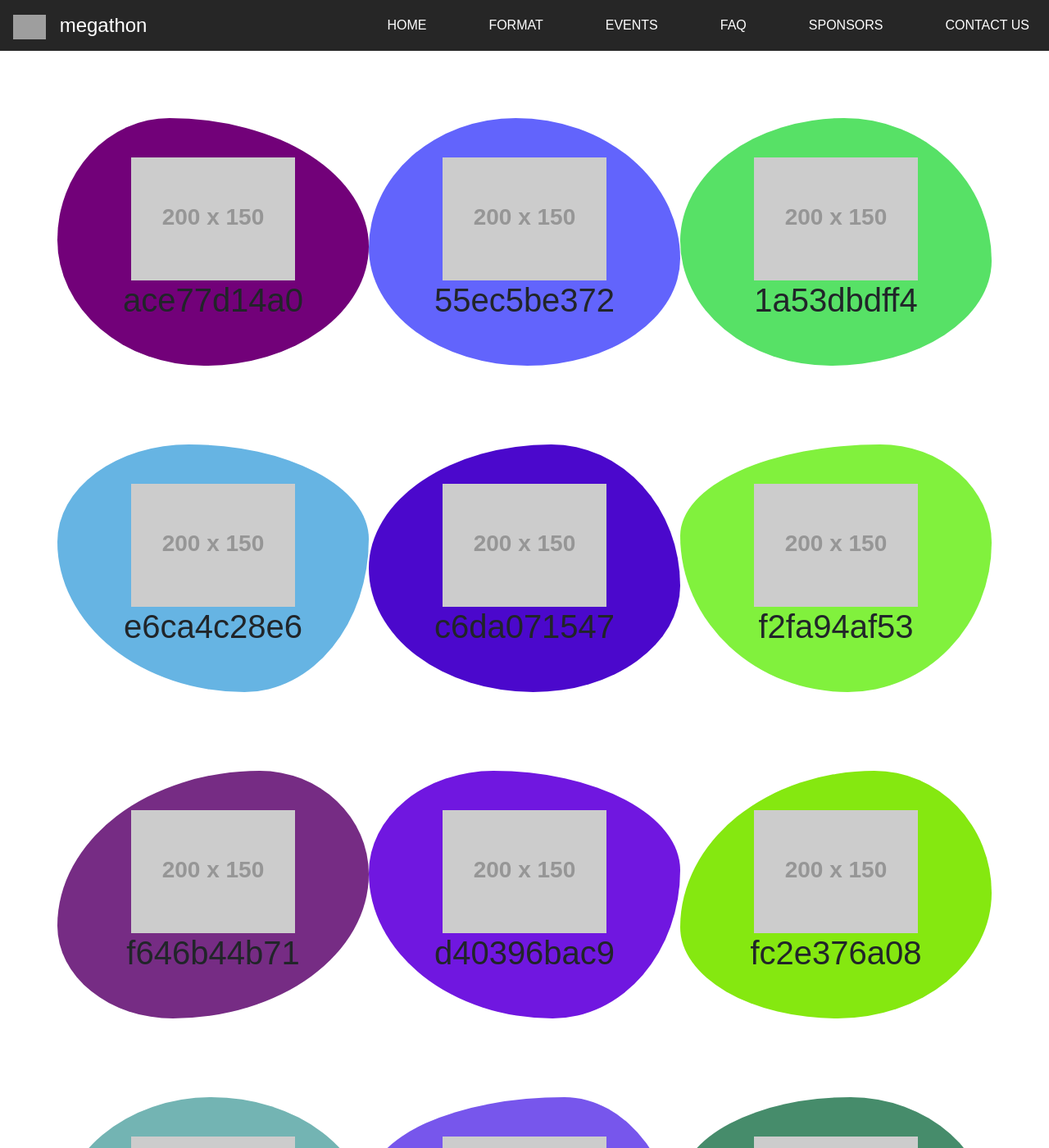
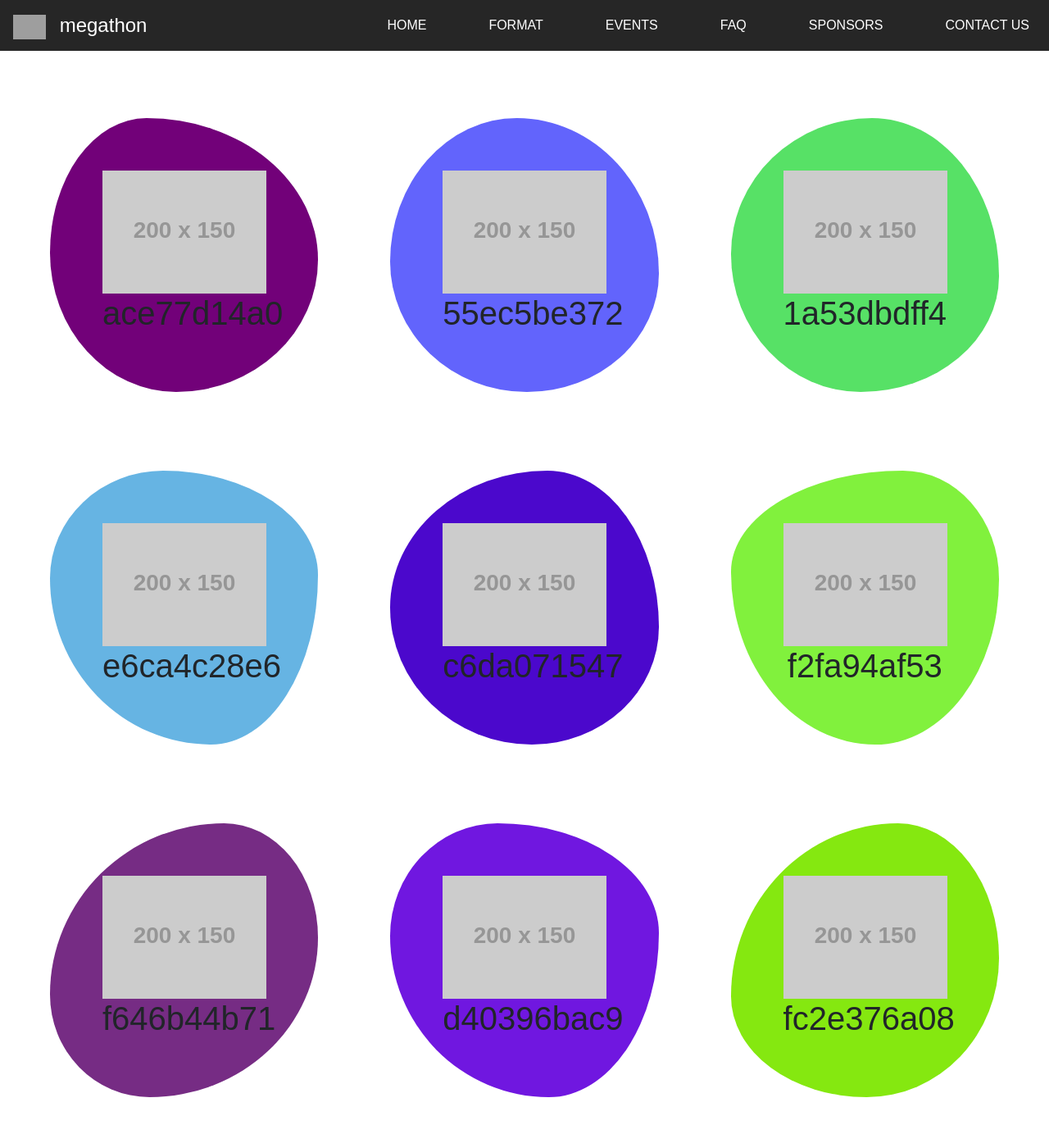
Before and after one commit to IIIT-ECell/megathon, a Jekyll site: the page built from sponsors.html, in a window 1280 px wide and 1400 px high. Shown: the whole window at 82% size. Built offline with Jekyll 4.4.1, drawn with Linux system fonts in a browser that asks for light colours; nearby versions of some CDN libraries; some web fonts are replaced.

Commit message:
Looks ok on all devices

```diff
--- a/css/sponsors.css
+++ b/css/sponsors.css
@@ -1,3 +1,38 @@
-.sponsor-content {
-    padding: 3rem;
+.sponsor {
+    padding: 4rem;
+    width: 75%;
+    margin: auto;
 }
+
+.sponsor > img {
+    width: auto;
+}
+
+.sponsor-container {
+    margin: auto;
+    width: 95%;
+}
+
+@media (max-width: 1500px) {
+    .sponsor {
+        width: 85%;
+    }
+}
+
+@media (max-width: 1200px) {
+    .sponsor {
+        width: 100%;
+    }
+}
+
+@media (max-width: 767px) {
+    .sponsor {
+        width: 70%;
+    }
+}
+
+@media (max-width: 500px) {
+    .sponsor {
+        width: 95%;
+    }
+}
--- a/sponsors.html
+++ b/sponsors.html
@@ -6,12 +6,12 @@
 
 <div class="py-5"></div>
 
-<div class="container">
+<div class="sponsor-container">
     <div class="row">
         {% for sponsor in site.data.sponsors %}
-        <div class="col-md-4 col-sm-6 text-center my-5 sponsor">
-            <div class="sponsor-content">
-                <div class="sponsor-img"><img src="{{ sponsor.image }}" alt="{{ sponsor.name }}"></div>
+        <div class="col-lg-4 col-md-6 col-sm-12 text-center my-5">
+            <div class="sponsor">
+                <div class="sponsor-img img-fluid"><img src="{{ sponsor.image }}" alt="{{ sponsor.name }}"></div>
                 <div class="sponsor-name"><h1>{{ sponsor.name | slice: 0,10 }}</h1></div>
             </div>
         </div>
```
